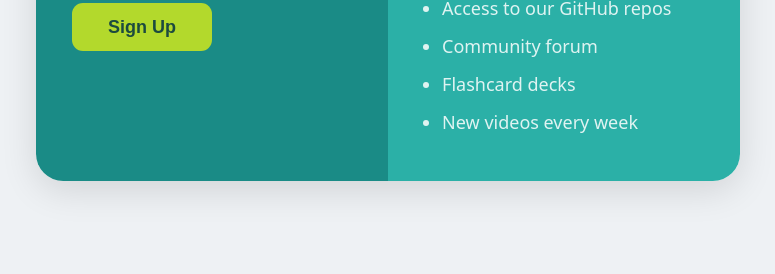
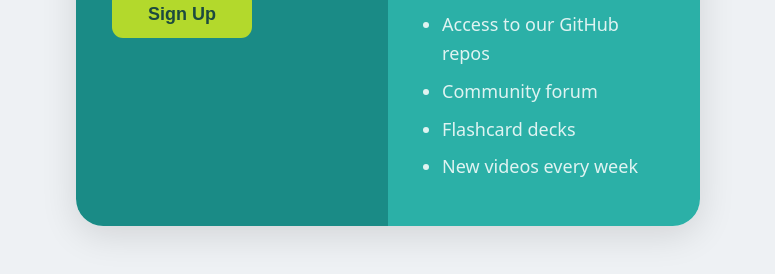
Before and after one commit to Teddybear237k/Single-price-grid, a plain HTML site: page index.html in a window 1280 px wide. Shown: the part 529-803 px from the top of the page, without its empty margins (252-1027 px from the left). Drawn offline with Linux system fonts and the light colour scheme.

```diff
--- a/styles.css
+++ b/styles.css
@@ -21,7 +21,7 @@
   --space-4: clamp(1rem,    0.96rem + 0.22vw, 1.13rem);
   --space-5: clamp(1.5rem,  1.24rem + 1.3vw,  2.25rem);
   --space-6: clamp(2rem,    1.6rem  + 2vw,    3rem);
-  --card-max-width: 44rem;
+  --card-max-width: 39rem;
   --column-min-width: 16rem;
   --card-radius: clamp(1.25rem, 1.1rem + 0.75vw, 2rem);
   --button-radius: clamp(0.5rem, 0.44rem + 0.3vw, 0.875rem);
```
Also changed, not shown: design/desktop-design.jpg (added), design/mobile-design.jpg (added), 1 other file.
